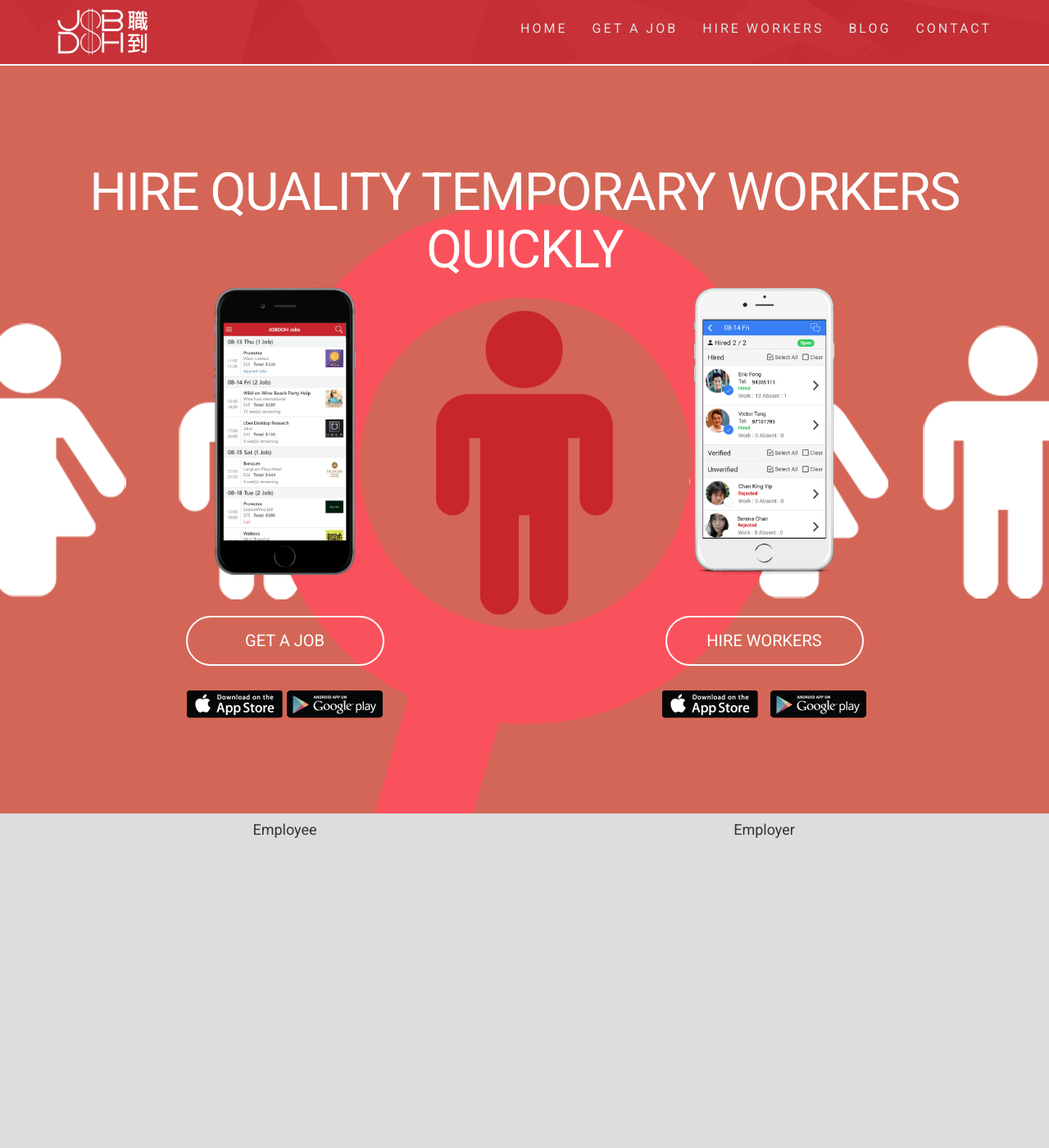
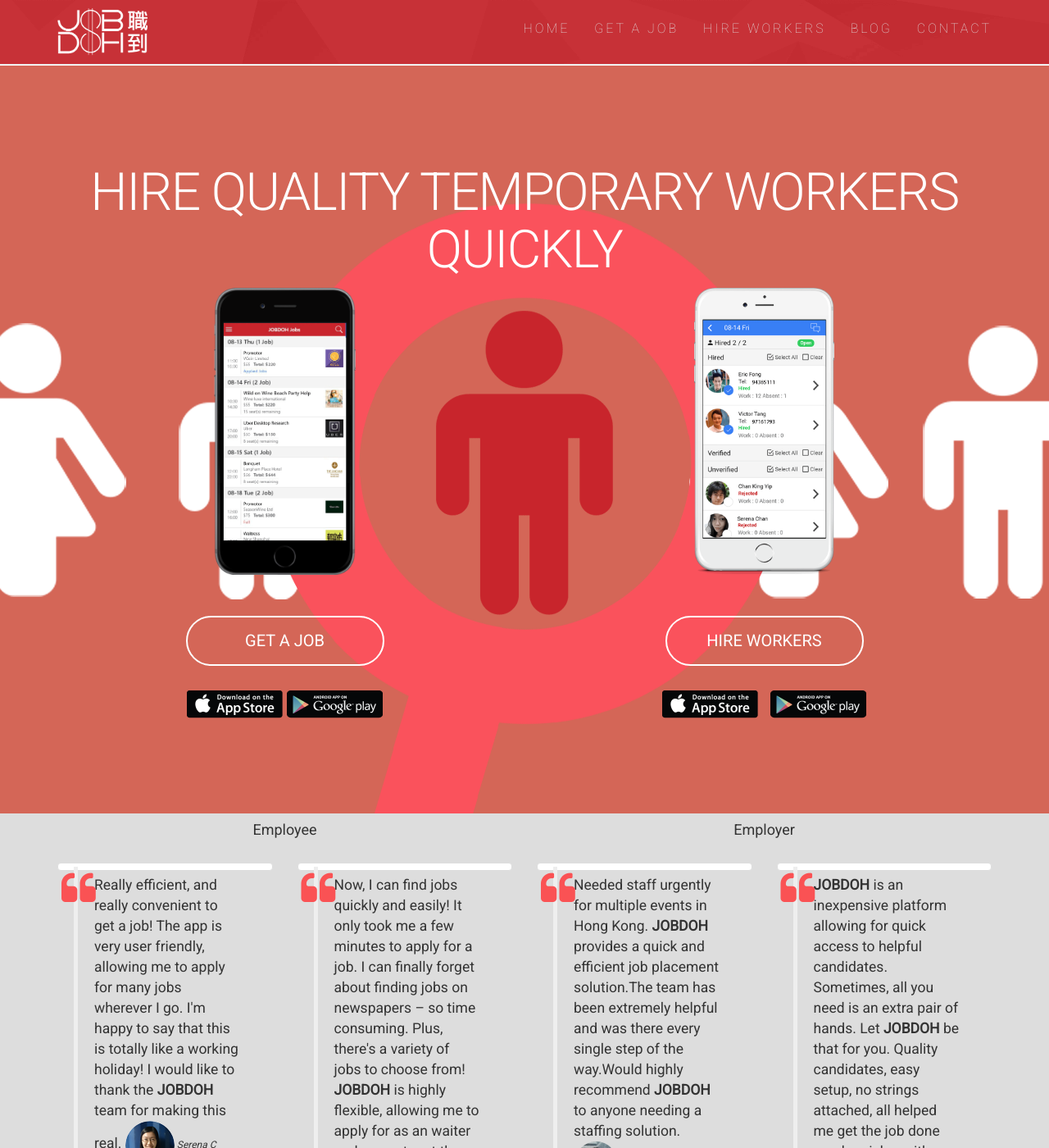
Before and after one commit to jobdoh/jobdoh.github.io, a Jekyll site: the page built from index.html, in a window 1280 px wide and 1400 px high. Shown: the whole window at 82% size. Built offline with Jekyll 4.4.1, drawn with Linux system fonts in a browser that asks for light colours; nearby versions of some CDN libraries; some of the changed text lies outside the part shown.

Commit message:
employee/employer section visible

```diff
--- a/_layouts/default.html
+++ b/_layouts/default.html
@@ -7,9 +7,13 @@
   <link rel="alternate" type="application/rss+xml" title="RSS" href="/blog.rss"/>
   <link rel="shortcut icon" href="img/favicon.ico" type="image/x-icon"/>
 
-  <link href="https://fonts.googleapis.com/css?family=Roboto" rel="stylesheet">
+  <link href="https://fonts.googleapis.com/css?family=Roboto:100,300,400" rel="stylesheet">
+  <link href="https://maxcdn.bootstrapcdn.com/font-awesome/4.6.3/css/font-awesome.min.css" rel="stylesheet"
+        integrity="sha384-T8Gy5hrqNKT+hzMclPo118YTQO6cYprQmhrYwIiQ/3axmI1hQomh7Ud2hPOy8SP1" crossorigin="anonymous">
+
   <link rel="stylesheet" href="https://maxcdn.bootstrapcdn.com/bootstrap/3.3.6/css/bootstrap.min.css"
         integrity="sha384-1q8mTJOASx8j1Au+a5WDVnPi2lkFfwwEAa8hDDdjZlpLegxhjVME1fgjWPGmkzs7" crossorigin="anonymous">
+
   <link rel="stylesheet" href="{{site.baseurl}}/global.css">
 </head>
 <body>
@@ -24,7 +28,7 @@
         <span class="icon-bar"></span>
       </button>
       <a href="{{site.baseurl}}/">
-        <img src="./current_files/logo.png" style="height: 58px" alt="Jobdoh">
+        <img src="{{site.baseurl}}/media/logo.png" style="height: 58px" alt="Jobdoh">
       </a>
     </div>
     <div id="navbar" class="navbar-collapse collapse">
--- a/index.html
+++ b/index.html
@@ -17,8 +17,7 @@ title: Home
   .jumbotron h2 {
     text-transform: uppercase;
     letter-spacing: -1.5px;
-    font-weight: 300 !important;
-    visibility: visible;
+    font-weight: 300;
     animation-name: fadeInDown;
     animation-delay: 0.4s;
     font-size: 64px;
@@ -48,6 +47,16 @@ title: Home
     box-sizing: border-box;
     text-align: center;
   }
+
+  blockquote:before {
+    content: '\f10d';
+    position: absolute;
+    font-size: 45px;
+    top: -5px;
+    left: 0;
+    font-family: 'FontAwesome', "sans-serif";
+    color: #fa5254;
+  }
 </style>
 
 <section class="jumbotron">
@@ -59,7 +68,7 @@ title: Home
 
     <div class="row ">
       <div class="col-md-6 col-sm-6 col-xs-12 text-center" style="color:#fff;">
-        <div style="visibility: visible; animation-name: fadeInLeft;">
+        <div style="animation-name: fadeInLeft;">
           <img src="./current_files/jobdoh-ee-iphone-en.png" alt="jobdoh ee"
                style="padding-bottom:50px; width:auto; height:400px">
           <br>
@@ -82,7 +91,7 @@ title: Home
 
 
       <div class="col-md-6 col-sm-6 col-xs-12 text-center" style="color:#fff;">
-        <div style="visibility: visible; animation-name: fadeInRight;">
+        <div style="animation-name: fadeInRight;">
           <img src="./current_files/jobdoh-er-iphone-en.png" alt="jobdoh er"
                style="padding-bottom:50px; width:auto; height:400px">
           <br>
@@ -113,18 +122,17 @@ title: Home
 
       <div class="col-md-6 col-sm-12 text-center">
         <h4>Employee</h4>
-        &nbsp;
         <div class="row text-left" style="margin-top: 30px;">
 
-          <div class="col-md-6 col-sm-12 col-xs-12" data-wow-delay="0.4s"
-               style="visibility: hidden; animation-delay: 0.4s; animation-name: none;">
-            <div class="thumbnail thumbnail_clear_bg">
-              <div class="col-md-12 col-sm-12 ">
+          <div class="col-md-6 col-sm-12 col-xs-12"
+               style="animation-delay: 0.4s;">
+            <div class="thumbnail">
+              <div class="col-md-12 col-sm-12">
                 <blockquote>
                   Really efficient, and really convenient to get a job! The app is
                   very user friendly, allowing me to apply for many jobs wherever
                   I go. I'm happy to say that this is totally like a working
-                  holiday! I would like to thank the <strong>JOBDOH</strong> team
+                  holiday! I would like to thank the <b>JOBDOH</b> team
                   for making this real.
                   <cite class="h6">
                     <img class="img-circle" src="./current_files/jobdoh_serena.png"
@@ -140,14 +148,14 @@ title: Home
             <hr style="border-top-color: #222;">
           </div>
           <div class="col-md-6 col-sm-12 col-xs-12" data-wow-delay="0.2s"
-               style="visibility: hidden; animation-delay: 0.2s; animation-name: none;">
+               style="animation-delay: 0.2s;">
             <div class="thumbnail thumbnail_clear_bg">
               <div class="col-md-12 col-sm-12 ">
                 <blockquote>
                   Now, I can find jobs quickly and easily! It only took me a few
                   minutes to apply for a job. I can finally forget about finding
                   jobs on newspapers – so time consuming. Plus, there's a variety
-                  of jobs to choose from! <strong>JOBDOH</strong> is highly
+                  of jobs to choose from! <b>JOBDOH</b> is highly
                   flexible, allowing me to apply for as an waiter and promoter at
                   the same day.
                   <cite class="h6">
@@ -162,26 +170,21 @@ title: Home
         </div>
       </div>
 
-      <div class="col-sm-12 col-xs-12 col-no-margin visible-sm visible-xs">
-        <hr style="border-top-color: #222;">
-        <p>&nbsp;</p>
-      </div>
 
       <div class="col-md-6 col-sm-12 text-center">
         <h4> Employer </h4>
-        &nbsp;
         <div class="row text-left" style="margin-top: 30px;">
 
-          <div class="col-md-6 col-sm-12 col-xs-12 " data-wow-delay="0.6s"
-               style="visibility: hidden; animation-delay: 0.6s; animation-name: none;">
+          <div class="col-md-6 col-sm-12 col-xs-12 "
+               style="animation-delay: 0.6s;">
             <div class="thumbnail thumbnail_clear_bg">
               <div class="col-md-12 col-sm-12 ">
                 <blockquote>
                   Needed staff urgently for multiple events in Hong Kong.
-                  <strong>JOBDOH</strong>
+                  <b>JOBDOH</b>
                   provides a quick and efficient job placement solution.The team
                   has been extremely helpful and was there every single step of
-                  the way.Would highly recommend <strong>JOBDOH</strong> to anyone
+                  the way.Would highly recommend <b>JOBDOH</b> to anyone
                   needing a staffing solution.
 
                   <cite class="h6">
@@ -197,17 +200,17 @@ title: Home
           <div class="col-sm-12 col-xs-12 col-no-margin visible-sm visible-xs">
             <hr style="border-top-color: #222;">
           </div>
-          <div class="col-md-6 col-sm-12 col-xs-12 " data-wow-delay="0.6s"
-               style="visibility: hidden; animation-delay: 0.6s; animation-name: none;">
+          <div class="col-md-6 col-sm-12 col-xs-12 "
+               style="animation-delay: 0.6s;">
             <div class="thumbnail thumbnail_clear_bg">
               <div class="col-md-12 col-sm-12 ">
                 <blockquote>
-                  <strong>JOBDOH</strong> is an inexpensive platform allowing for
+                  <b>JOBDOH</b> is an inexpensive platform allowing for
                   quick access to helpful candidates. Sometimes, all you need is
-                  an extra pair of hands. Let <strong>JOBDOH</strong> be that for
+                  an extra pair of hands. Let <b>JOBDOH</b> be that for
                   you. Quality candidates, easy setup, no strings attached, all
                   helped me get the job done much quicker with
-                  <strong>JOBDOH</strong>.
+                  <b>JOBDOH</b>.
 
                   <cite class="h6">
                     <img class="img-circle" src="./current_files/jobdoh_kevin.png"
```
Also changed, not shown: current_files/jquery-migrate-1.2.1.min.js (deleted).
